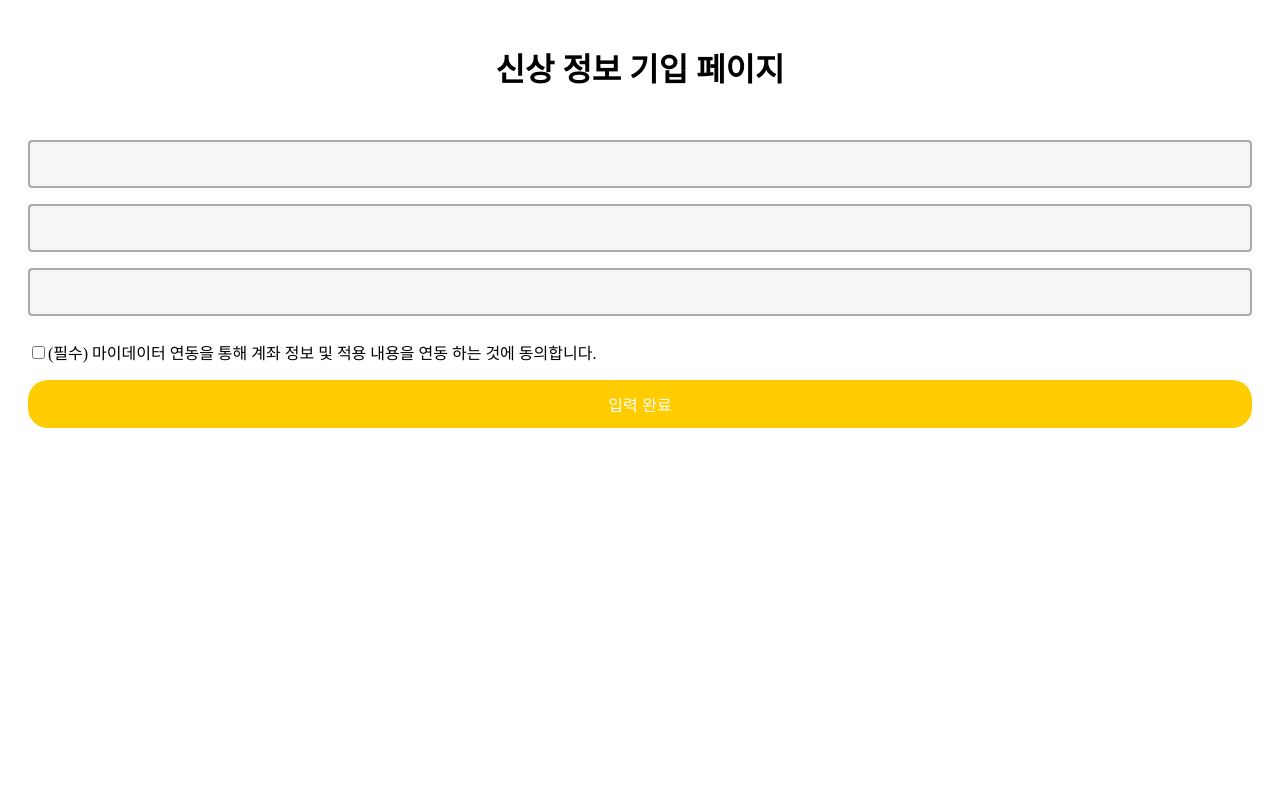
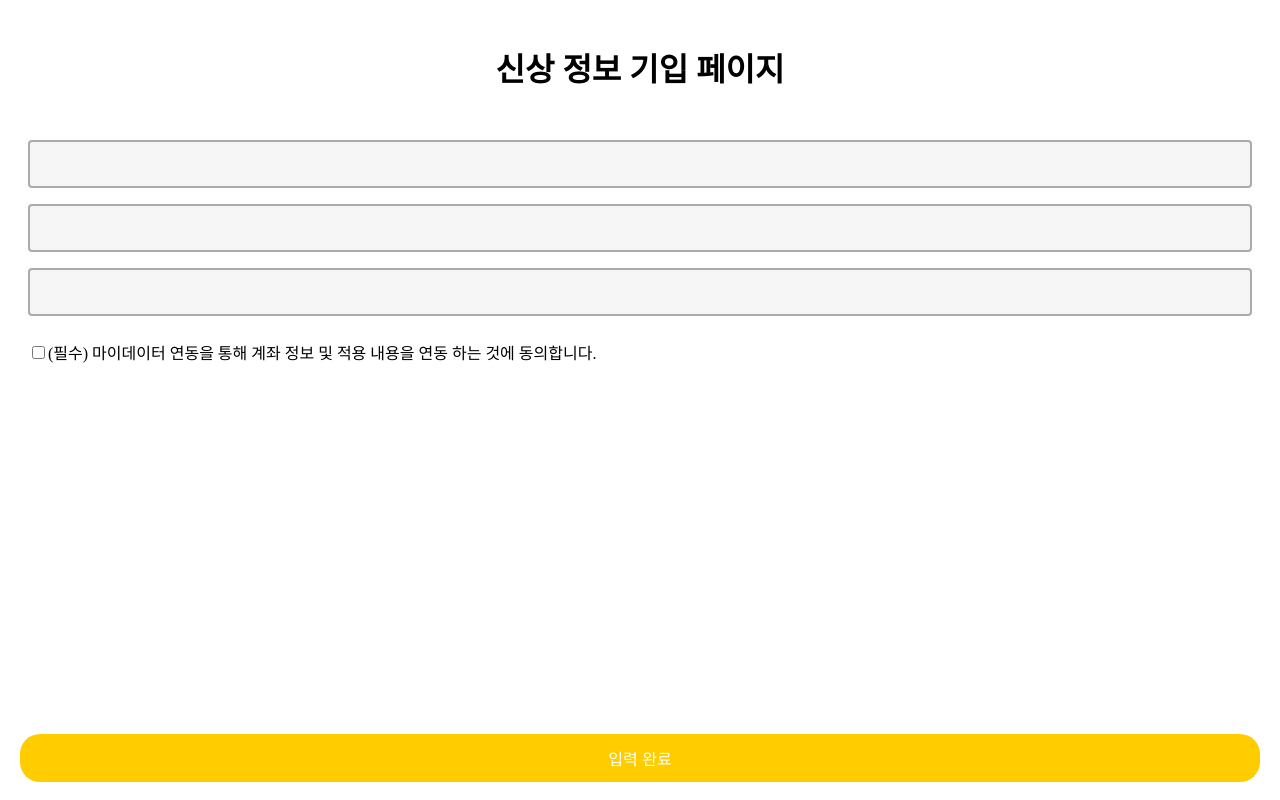
Before and after one commit to pika-two/pika-two-FE, a React (Vite) app: page /registerPage in a window 1280 px wide. Built offline with nearby package versions, Linux system fonts and the light colour scheme.

Commit message:
[ADD] FixedBottomButton 추가
[ADD] FixedBottomButton 추가

```diff
--- /dev/null
+++ b/src/components/ui/FixedBottomButton.jsx
@@ -0,0 +1,25 @@
+import { forwardRef } from "react";
+import Button from "./Button";
+import { GlobalPortal } from "../../GlobalPortal";
+
+const FixedBottomButton = forwardRef(function FixedBottomButton(props, forwardedRef){
+
+    return (
+        <GlobalPortal.Consumer>
+            <div style={{
+                position : 'fixed',
+                left : 0,
+                bottom : 0,
+                width : "100%"
+            }}>
+                <div style={{
+                    padding: "0 20px 18px"
+                }}>
+                    <Button {...props} ref={forwardedRef} />
+                </div>
+            </div>
+        </GlobalPortal.Consumer>
+    )
+})
+
+export default FixedBottomButton
--- a/src/pages/RegisterPage.jsx
+++ b/src/pages/RegisterPage.jsx
@@ -1,6 +1,6 @@
 import GeneralHeader from "../components/Composition/GeneralHeader";
 import Input from '../components/ui/Input'
-import Button from "../components/ui/Button";
+import FixedBottomButton from '../components/ui/FixedBottomButton'
 export default function RegisterPage() {
   return (
     <div>
@@ -19,9 +19,9 @@ export default function RegisterPage() {
                 (필수) 마이데이터 연동을 통해 계좌 정보 및 적용 내용을 연동 하는 것에 동의합니다.
                 </label>
             </div>
-            <Button background="#FFCC00" color="white">
+            <FixedBottomButton background="#FFCC00" color="white">
                 입력 완료
-            </Button>
+            </FixedBottomButton>
         </div>
     </div>
   )
```
